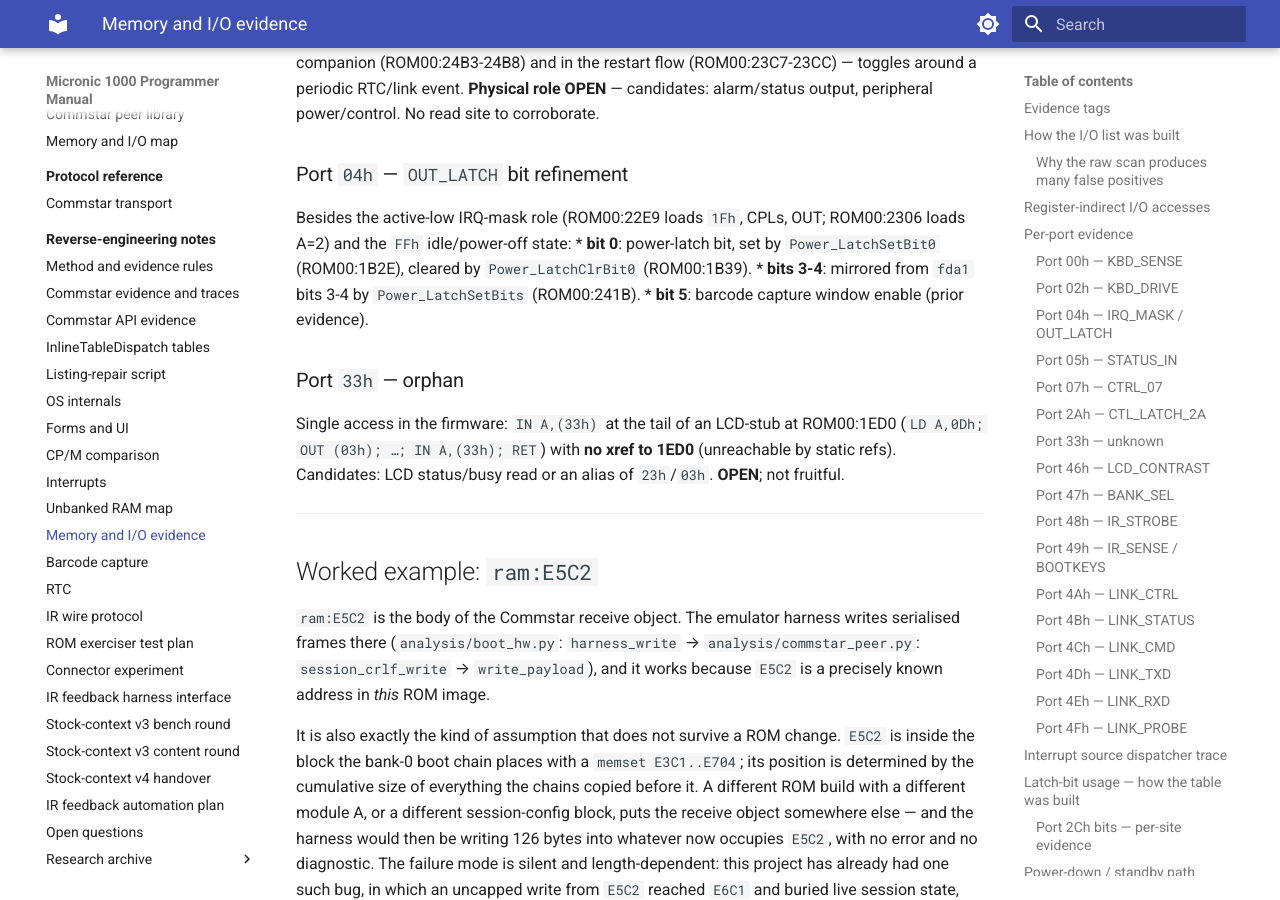
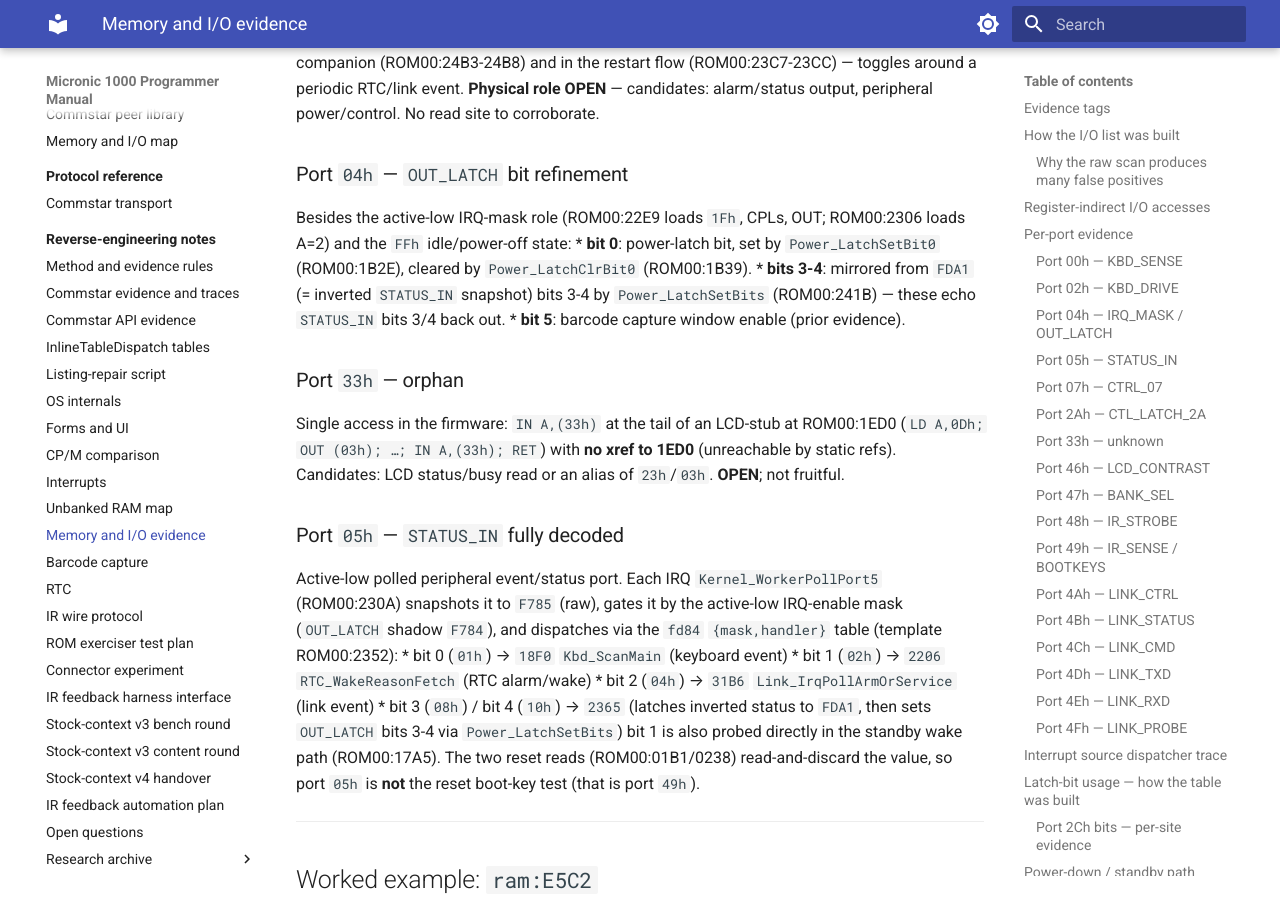
Before and after one commit to philpem/micronic1000, an MkDocs documentation site: the page built from doc/re-notes/memory-and-io-evidence.md, in a window 1280 px wide and 900 px high, scrolled down 10436 px. Built offline with MkDocs 1.6.1 and Material for MkDocs 9.7.7, drawn with Linux system fonts in a browser that asks for light colours.

Commit message:
docs: fully decode STATUS_IN (05h) event dispatch
STATUS_IN is the active-low polled peripheral event port, gated by the
active-low IRQ-enable mask (OUT_LATCH shadow F784) and dispatched
per-IRQ through the fd84 {mask,handler} table: bit0=kbd scan, bit1=RTC
wake, bit2=link, bit3/bit4=FDAl latch (echoed to OUT_LATCH bits3-4).
Reset reads discard the value; port 05h is not the boot-key test.
Also link FDA1 (=inverted STATUS_IN) to OUT_LATCH bits 3-4.

```diff
--- a/doc/re-notes/memory-and-io-evidence.md
+++ b/doc/re-notes/memory-and-io-evidence.md
@@ -423,8 +423,9 @@ Besides the active-low IRQ-mask role (ROM00:22E9 loads `1Fh`, CPLs,
 OUT; ROM00:2306 loads A=2) and the `FFh` idle/power-off state:
 * **bit 0**: power-latch bit, set by `Power_LatchSetBit0` (ROM00:1B2E),
   cleared by `Power_LatchClrBit0` (ROM00:1B39).
-* **bits 3-4**: mirrored from `fda1` bits 3-4 by `Power_LatchSetBits`
-  (ROM00:241B).
+* **bits 3-4**: mirrored from `FDA1` (= inverted `STATUS_IN` snapshot)
+  bits 3-4 by `Power_LatchSetBits` (ROM00:241B) — these echo
+  `STATUS_IN` bits 3/4 back out.
 * **bit 5**: barcode capture window enable (prior evidence).
 
 ### Port `33h` — orphan
@@ -433,6 +434,22 @@ Single access in the firmware: `IN A,(33h)` at the tail of an
 LCD-stub at ROM00:1ED0 (`LD A,0Dh; OUT (03h); …; IN A,(33h); RET`) with
 **no xref to 1ED0** (unreachable by static refs). Candidates: LCD
 status/busy read or an alias of `23h`/`03h`. **OPEN**; not fruitful.
+
+### Port `05h` — `STATUS_IN` fully decoded
+
+Active-low polled peripheral event/status port. Each IRQ
+`Kernel_WorkerPollPort5` (ROM00:230A) snapshots it to `F785` (raw),
+gates it by the active-low IRQ-enable mask (`OUT_LATCH` shadow `F784`),
+and dispatches via the `fd84` `{mask,handler}` table (template
+ROM00:2352):
+* bit 0 (`01h`) → `18F0` `Kbd_ScanMain` (keyboard event)
+* bit 1 (`02h`) → `2206` `RTC_WakeReasonFetch` (RTC alarm/wake)
+* bit 2 (`04h`) → `31B6` `Link_IrqPollArmOrService` (link event)
+* bit 3 (`08h`) / bit 4 (`10h`) → `2365` (latches inverted status to
+  `FDA1`, then sets `OUT_LATCH` bits 3-4 via `Power_LatchSetBits`)
+bit 1 is also probed directly in the standby wake path (ROM00:17A5).
+The two reset reads (ROM00:01B1/0238) read-and-discard the value, so
+port `05h` is **not** the reset boot-key test (that is port `49h`).
 ---
 
 ## Worked example: `ram:E5C2`
```
